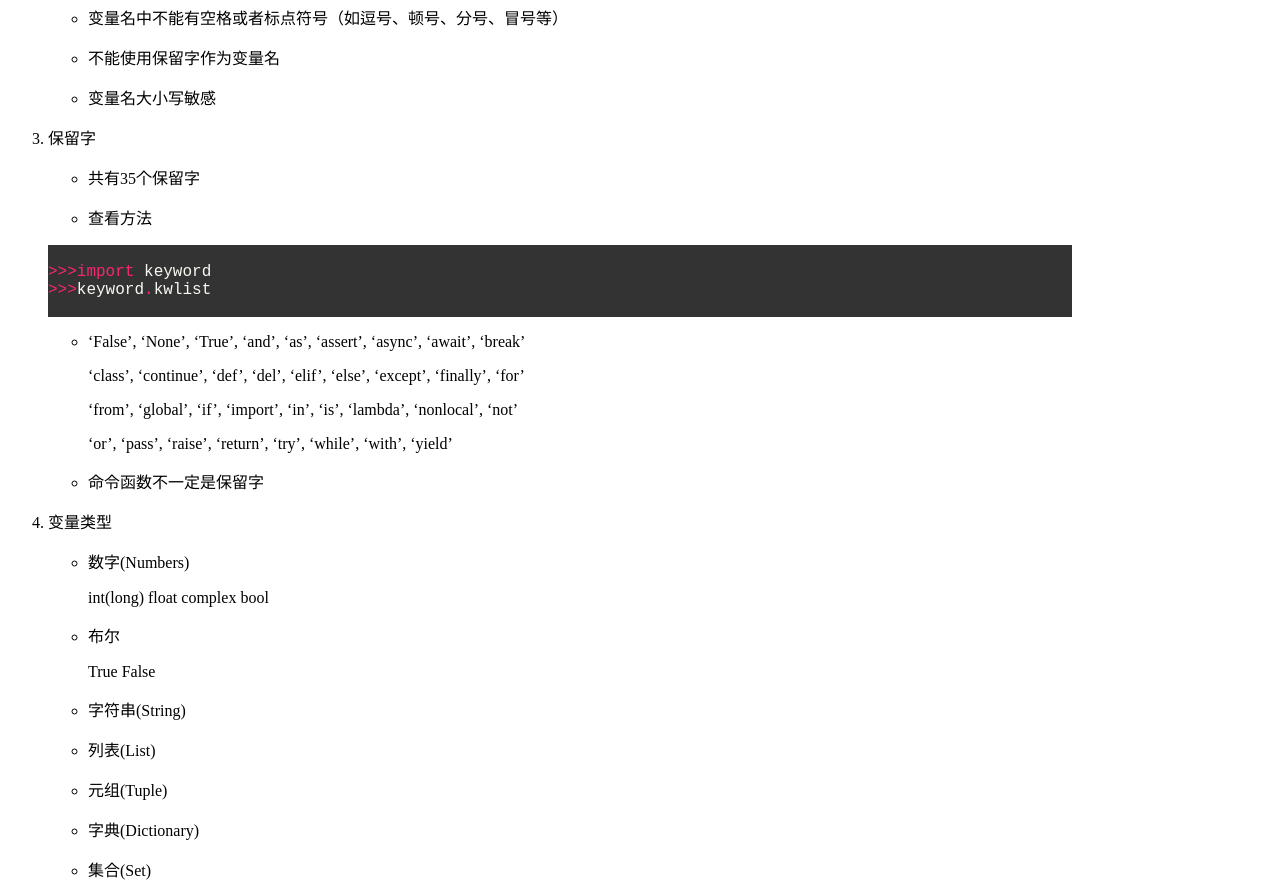
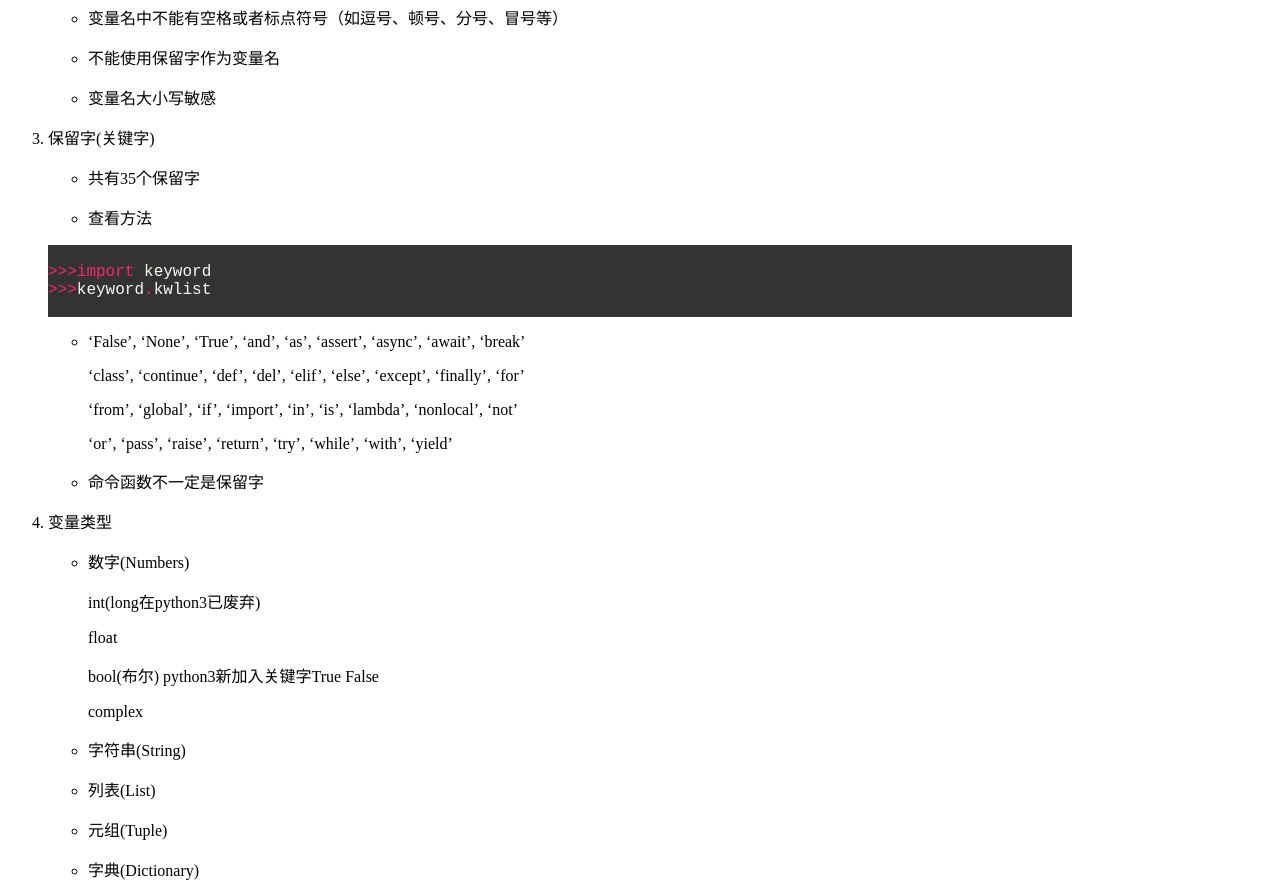
Before and after one commit to gloomyzerg/kwazii.github.io, a plain HTML site: page kids/python/chapter-2/index.html in a window 1280 px wide. Shown: the part 2220-3114 px from the top of the page. Drawn offline with Linux system fonts and the light colour scheme.

Commit message:
deploy: gloomyzerg/kwazii.top@8f05bad9deab7f6b2b368c44a52524272a4b4fe4

```diff
--- a/kids/python/chapter-2/index.html
+++ b/kids/python/chapter-2/index.html
@@ -182,7 +182,7 @@ I<span style="color:#e6db74">&#39;m Kwazii</span>
 </ul>
 </li>
 <li>
-<p>保留字</p>
+<p>保留字(关键字)</p>
 <ul>
 <li>
 <p>共有35个保留字</p>
@@ -212,11 +212,10 @@ I<span style="color:#e6db74">&#39;m Kwazii</span>
 <ul>
 <li>
 <p>数字(Numbers)</p>
-<p>int(long) float complex bool</p>
-</li>
-<li>
-<p>布尔</p>
-<p>True False</p>
+<p>int(long在python3已废弃)</p>
+<p>float</p>
+<p>bool(布尔) python3新加入关键字True False</p>
+<p>complex</p>
 </li>
 <li>
 <p>字符串(String)</p>
```
